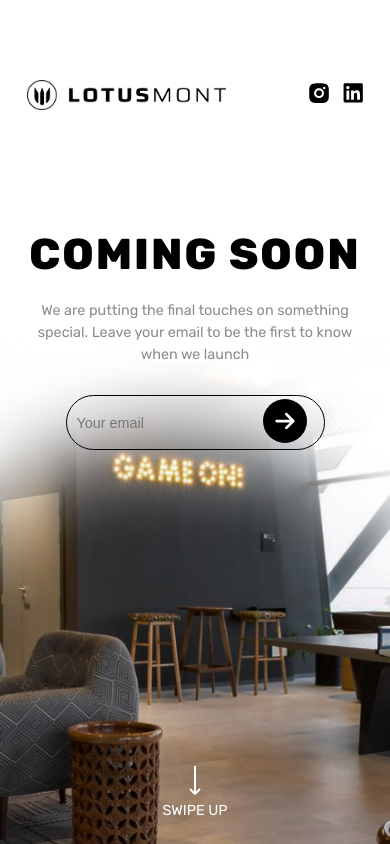
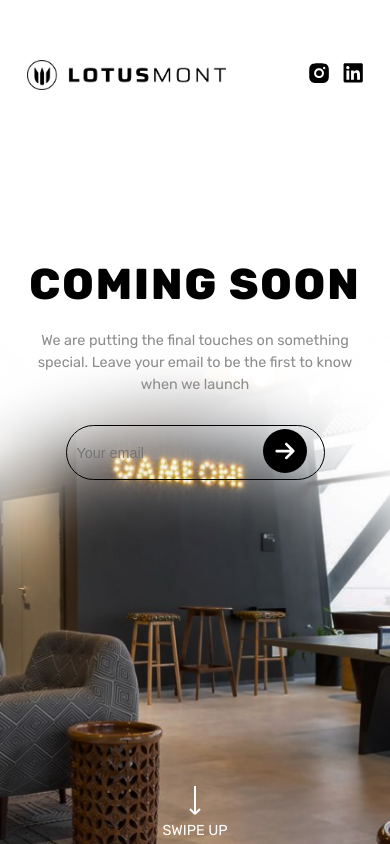
Before and after one commit to Brixx961/lotusmont, a website: page public/index.html in a window 390 px wide. Drawn offline with Linux system fonts and the light colour scheme.

Commit message:
Updated the styling

```diff
--- a/public/style.css
+++ b/public/style.css
@@ -38,6 +38,7 @@ header {
   justify-content: space-between;
   align-items: center;
   margin: 40px 7%;
+
   flex-wrap: wrap;
 }
 
@@ -79,6 +80,7 @@ header {
   .hero-section {
     height: 100vh;
     padding: 20px 0px;
+    padding-bottom: 0px;
   }
   .swipe-down-indicator {
   /* padding-bottom: 50px; */
@@ -88,6 +90,7 @@ header {
   padding: 0px 0px;
   padding-top: 30px !important;
   margin-top: 40px;
+  margin-bottom: 0%;
 }
 
  body {
@@ -118,7 +121,7 @@ main {
   flex-direction: column;
   justify-content: center;
   padding: 20px 10px;
- padding-bottom: 150px;
+  padding-top: 0px;
   /* padding-top: 10px; */
 }
 
@@ -237,6 +240,7 @@ form button {
   h1 {
     font-size: 5.0rem;
     letter-spacing: 4px;
+    padding-top: 0px;
   }
   /* form {
     width: ;
@@ -250,6 +254,13 @@ form button {
     align-items: center;
     gap: 10px;
 
+  }
+   header {
+    margin: 20px 7% 10px; /* reduced top and bottom margin */
+  }
+
+  main {
+    padding-top: 0px; /* reduce top space above content */
   }
 
   form {
@@ -277,6 +288,8 @@ form button {
   h1 {
     font-size: 3rem;
     letter-spacing: 3px;
+    padding-top: 0px; /* reduce internal padding */
+    margin-top: 0px;
 
   }
 
@@ -310,6 +323,8 @@ form button {
   h1 {
     font-size: 2.7rem;
     letter-spacing: 2px;
+    padding-top: 0px; /* reduce internal padding */
+    margin-top: 0px;
   }
 
   p {
```
